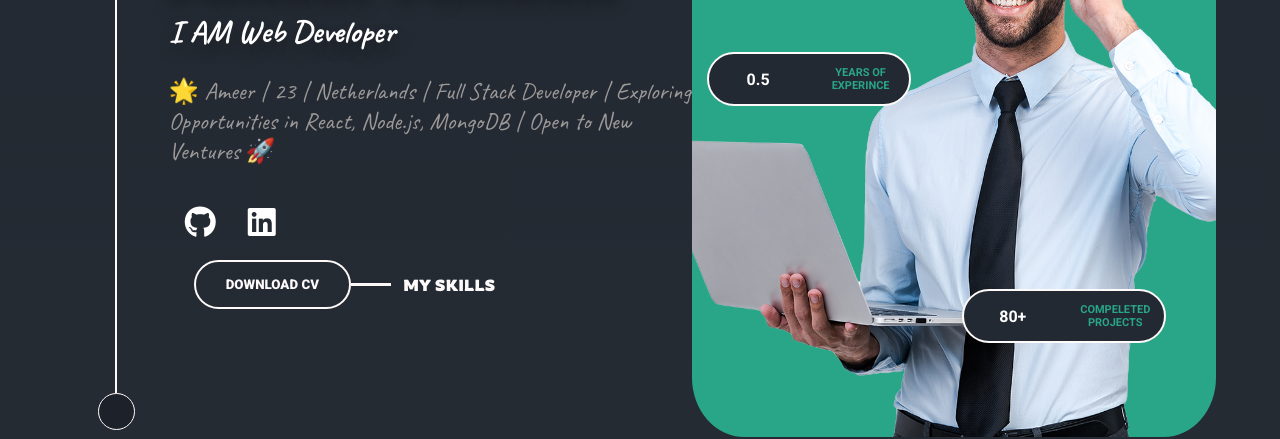
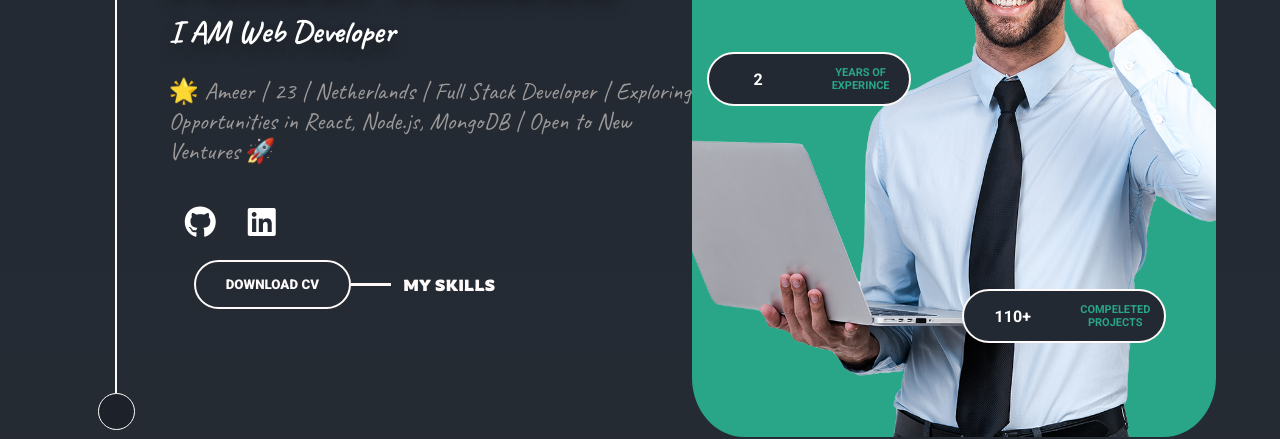
Before and after one commit to Ameer2000Mzori/Personal-Portfolio-Rebuild-React, a React (Create React App) app: page / in a window 1280 px wide. Shown: the part 244-683 px from the top of the page. Built offline with nearby package versions, Linux system fonts and the light colour scheme; a web font is replaced by a local one.

Commit message:
small text change

```diff
--- a/src/components/pages/Header.jsx
+++ b/src/components/pages/Header.jsx
@@ -59,11 +59,11 @@ const Header = () => {
           <div className="right-Banner">
             <div className="img-Text-Circle"></div>
             <div className="text-Cont-1">
-              <h3>0.5</h3>
+              <h3>2</h3>
               <h4>YEARS OF EXPERINCE</h4>
             </div>
             <div className="text-Cont-2">
-              <h3>80+</h3>
+              <h3>110+</h3>
               <h4>COMPELETED PROJECTS</h4>
             </div>
           </div>
```
